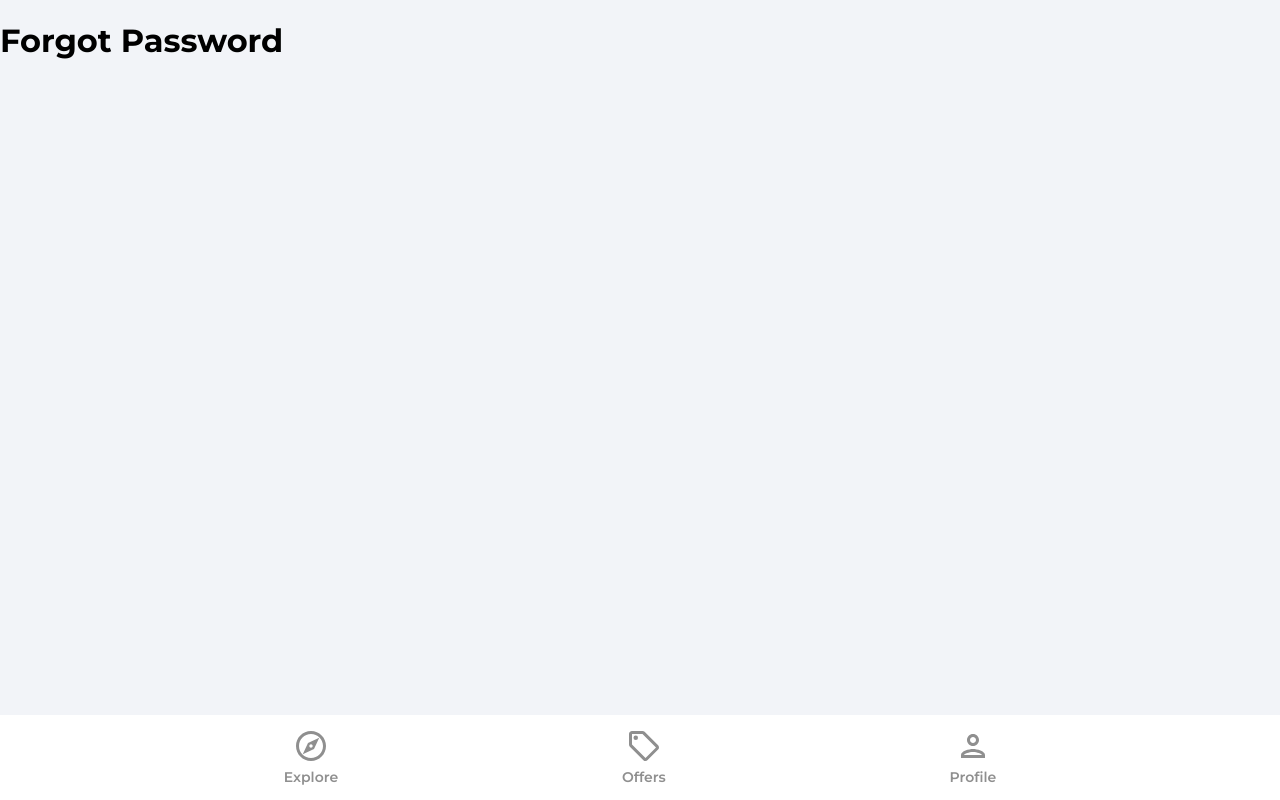
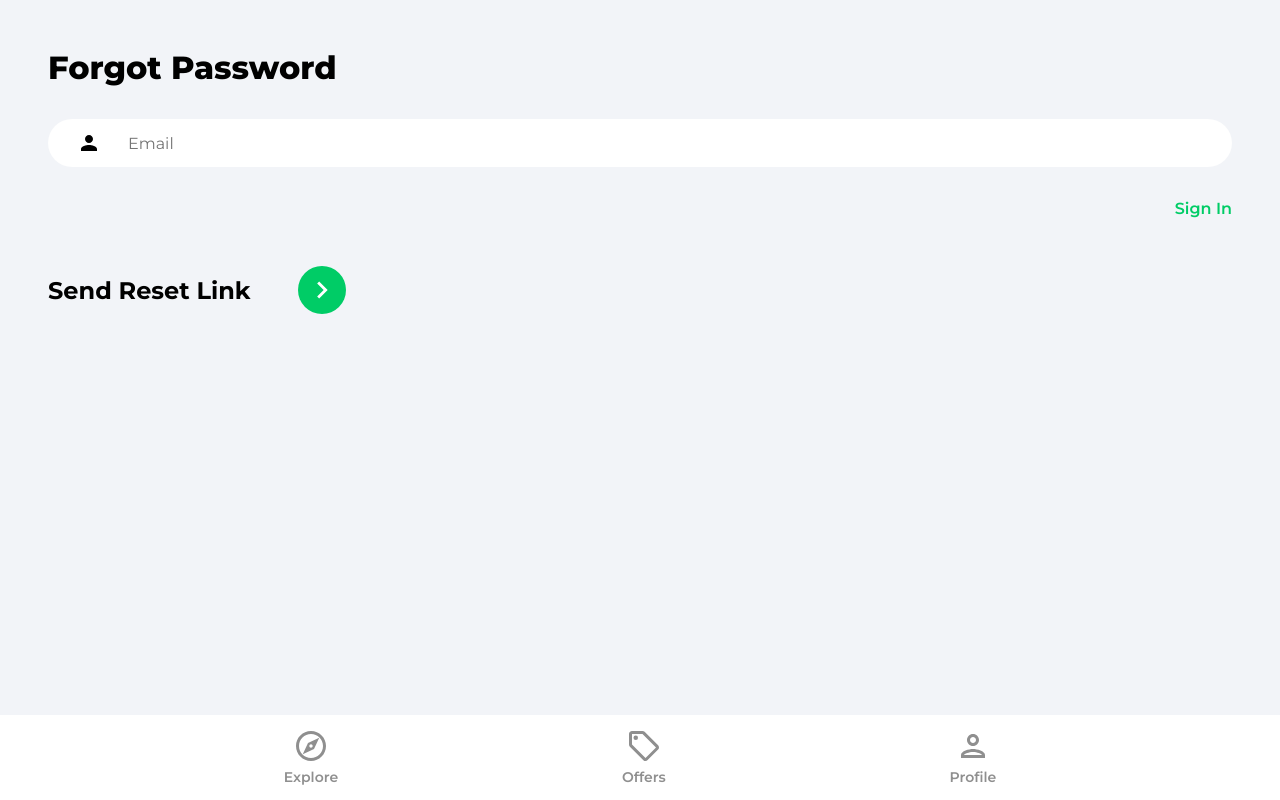
Before and after one commit to akbarsayakov/house-marketplace, a React (Create React App) app: page /forgot-password in a window 1280 px wide. Built offline with nearby package versions, Linux system fonts and the light colour scheme.

Commit message:
Forgot Password Page

```diff
--- a/src/pages/ForgotPassword.jsx
+++ b/src/pages/ForgotPassword.jsx
@@ -1,7 +1,53 @@
+import { useState } from 'react'
+import { Link } from 'react-router-dom'
+import { getAuth, sendPasswordResetEmail } from 'firebase/auth'
+import { toast } from 'react-toastify'
+import { ReactComponent as ArrowRightIcon } from '../assets/svg/keyboardArrowRightIcon.svg'
+
 function ForgotPassword() {
+  const [email, setEmail] = useState('')
+
+  const onChange = (e) => setEmail(e.target.value)
+
+  const onSubmit = async (e) => {
+    e.preventDefault()
+    try {
+      const auth = getAuth()
+      await sendPasswordResetEmail(auth, email)
+      toast.success('Email was sent')
+    } catch (error) {
+      toast.error('Could not send reset email')
+    }
+  }
+
   return (
-    <div>
-      <h1>Forgot Password</h1>
+    <div className='pageContainer'>
+      <header>
+        <p className='pageHeader'>Forgot Password</p>
+      </header>
+
+      <main>
+        <form onSubmit={onSubmit}>
+          <input
+            type='email'
+            className='emailInput'
+            placeholder='Email'
+            id='email'
+            value={email}
+            onChange={onChange}
+          />
+          <Link className='forgotPasswordLink' to='/sign-in'>
+            Sign In
+          </Link>
+
+          <div className='signInBar'>
+            <div className='signInText'>Send Reset Link</div>
+            <button className='signInButton'>
+              <ArrowRightIcon fill='#ffffff' width='34px' height='34px' />
+            </button>
+          </div>
+        </form>
+      </main>
     </div>
   )
 }
```
